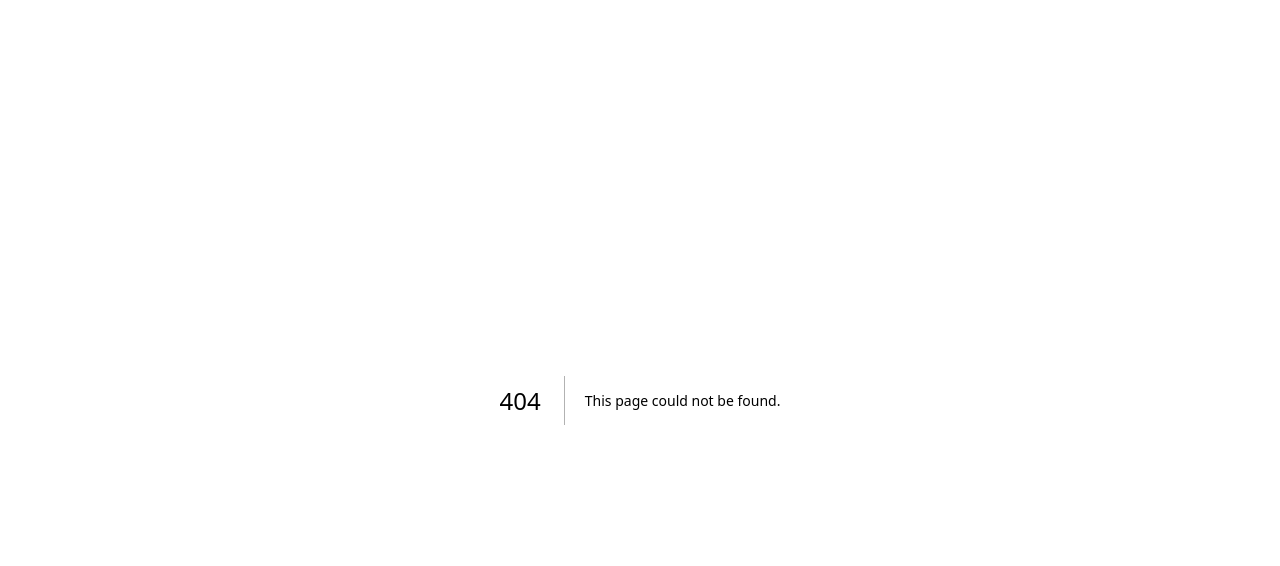
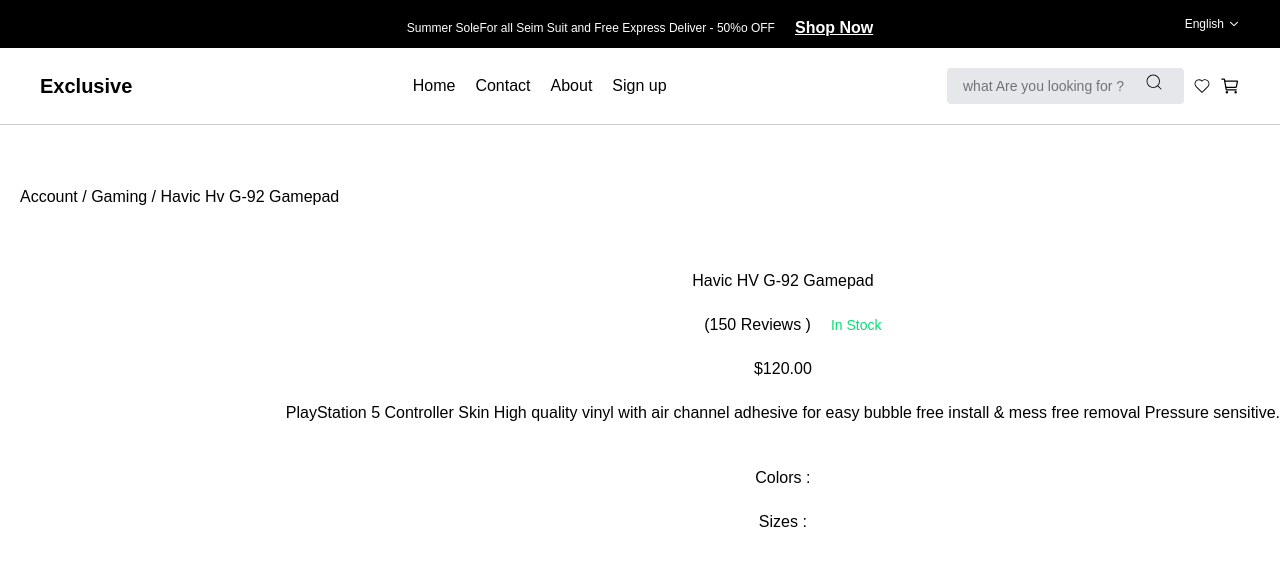
Before and after one commit to almamun0101/exclusive, a Next.js app: page /productView in a window 1280 px wide. Before the commit this address had no page. Shown: the top 566 px of the page. Built offline with nearby package versions, Linux system fonts and the light colour scheme.

Commit message:
product view start

```diff
--- /dev/null
+++ b/src/app/productView/page.jsx
@@ -0,0 +1,67 @@
+import Navbar from "@/component/Navbar";
+import Topbar from "@/component/Topbar";
+import React from "react";
+
+const page = () => {
+  return (
+    <div>
+      <Topbar />
+      <Navbar />
+      <div className="container">
+        {/* routing bar */}
+        <div className="py-15 mx-5 ">
+          <h2>Account / Gaming / Havic Hv G-92 Gamepad</h2>
+        </div>
+
+        {/* product part  */}
+        <div className="flex justify-between items-center gap-5 ">
+          {/* Side Pic */}
+          <div className="flex flex-col gap-5 ">
+            <img src="" alt="" />
+          </div>
+
+          {/* Main Pic */}
+          <div className="">
+            <img src="" alt="" />
+          </div>
+
+          {/* prodct details */}
+          <div className="flex flex-col gap-5 items-center">
+            <h2>Havic HV G-92 Gamepad</h2>
+            {/* Review */}
+            <div className="flex justify-between items-center gap-5">
+              {/* star */}
+              <div className=""></div>
+              <h3>(150 Reviews )</h3>
+              <p className="text-green-400 text-sm ">In Stock</p>
+            </div>
+
+            {/* price */}
+            <div className="">$120.00</div>
+            <p>
+              PlayStation 5 Controller Skin High quality vinyl with air channel
+              adhesive for easy bubble free install & mess free removal Pressure
+              sensitive.
+            </p>
+            <hr className="text-gray-300" />
+
+            {/* Colors  */}
+            <div className="flex justify-between items-center gap-5">
+              <h3>Colors : </h3>
+            </div>
+
+            {/* size */}
+            <div className="">
+              <h3>Sizes :</h3>
+
+            </div>
+
+
+          </div>
+        </div>
+      </div>
+    </div>
+  );
+};
+
+export default page;
--- a/src/component/Navbar.jsx
+++ b/src/component/Navbar.jsx
@@ -23,7 +23,7 @@
               <a href="">About</a>
             </li>
             <li className="relative inline-block after:absolute after:content-[''] after:transition-[width] after:duration-300 after:ease-out hover:after:w-full after:h-[2px] after:bg-black/60 after:-bottom-1 after:rounded-2xl after:left-0 after:w-0">
-             <Link href={"/signup"}>Sign up</Link>
+             <Link href={"/signin"}>Sign up</Link>
             </li>
           </ul>
 
```
